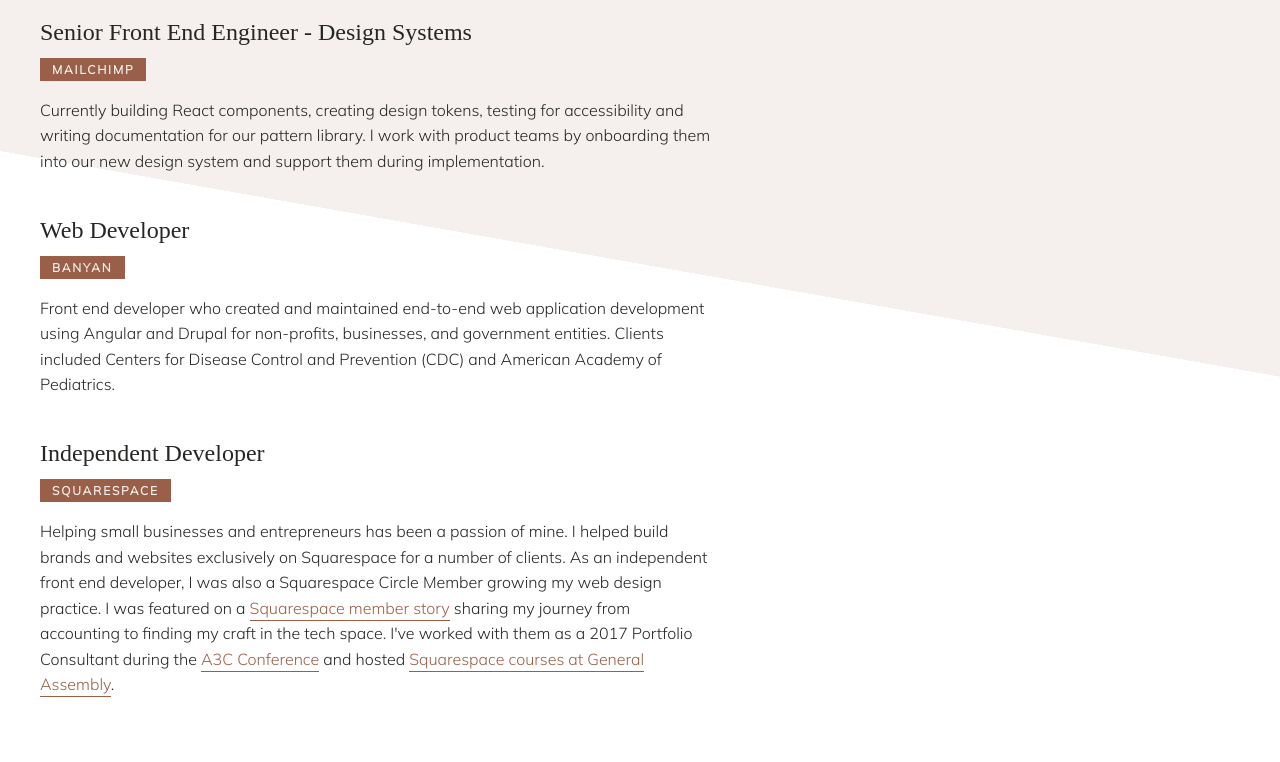
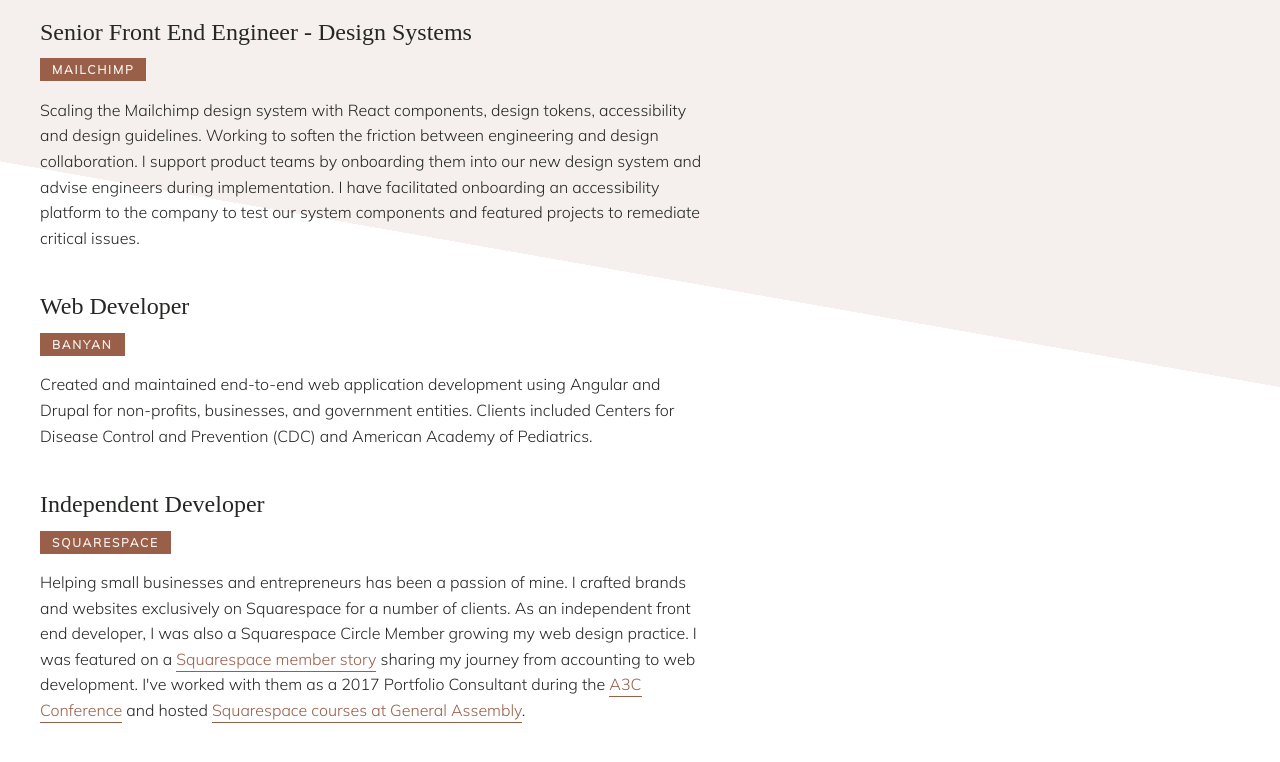
Before and after one commit to aylinmarie/portfolio, a Gatsby site: page /work in a window 1280 px wide. Shown: the part 72-834 px from the top of the page. Built offline with nearby package versions, Linux system fonts and the light colour scheme; Gatsby itself is replaced by a stand-in of ours; a web font is replaced by a local one.

Commit message:
Update about and work content

```diff
--- a/src/pages/work.js
+++ b/src/pages/work.js
@@ -15,10 +15,14 @@
           <Badge>Mailchimp</Badge>
 
           <p>
-            Currently building React components, creating design tokens, testing
-            for accessibility and writing documentation for our pattern library.
-            I work with product teams by onboarding them into our new design
-            system and support them during implementation.
+            Scaling the Mailchimp design system with React components, design
+            tokens, accessibility and design guidelines. Working to soften the
+            friction between engineering and design collaboration. I support
+            product teams by onboarding them into our new design system and
+            advise engineers during implementation. I have facilitated
+            onboarding an accessibility platform to the company to test our
+            system components and featured projects to remediate critical
+            issues.
           </p>
         </div>
 
@@ -27,11 +31,10 @@
           <Badge>Banyan</Badge>
 
           <p>
-            Front end developer who created and maintained end-to-end web
-            application development using Angular and Drupal for non-profits,
-            businesses, and government entities. Clients included Centers for
-            Disease Control and Prevention (CDC) and American Academy of
-            Pediatrics.
+            Created and maintained end-to-end web application development using
+            Angular and Drupal for non-profits, businesses, and government
+            entities. Clients included Centers for Disease Control and
+            Prevention (CDC) and American Academy of Pediatrics.
           </p>
         </div>
 
@@ -41,16 +44,15 @@
 
           <p>
             Helping small businesses and entrepreneurs has been a passion of
-            mine. I helped build brands and websites exclusively on Squarespace
-            for a number of clients. As an independent front end developer, I
-            was also a Squarespace Circle Member growing my web design practice.
-            I was featured on a{" "}
+            mine. I crafted brands and websites exclusively on Squarespace for a
+            number of clients. As an independent front end developer, I was also
+            a Squarespace Circle Member growing my web design practice. I was
+            featured on a{" "}
             <ExternalLink href="https://circle.squarespace.com/member-stories/aylin-marie">
               Squarespace member story
             </ExternalLink>{" "}
-            sharing my journey from accounting to finding my craft in the tech
-            space. I've worked with them as a 2017 Portfolio Consultant during
-            the{" "}
+            sharing my journey from accounting to web development. I've worked
+            with them as a 2017 Portfolio Consultant during the{" "}
             <ExternalLink href="https://www.a3cfestival.com/conference">
               A3C Conference
             </ExternalLink>{" "}
```
Also changed, not shown: src/pages/about.js (+12 -14 lines).
